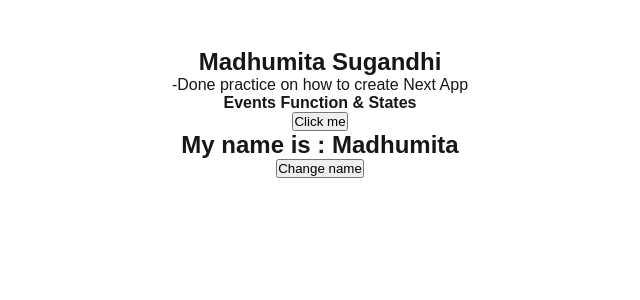
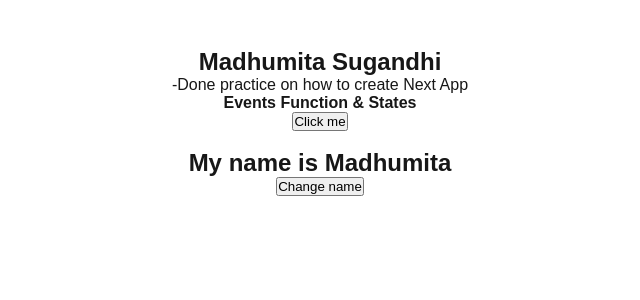
Before and after one commit to madhumitasugandhi/nextjs, a Next.js app: page / in a window 1280 px wide. Shown: the top 300 px of the page, without its empty margins (320-960 px from the left). Built offline with nearby package versions, Linux system fonts and the light colour scheme.

Commit message:
Till now all code updated.

```diff
--- a/src/components/EventsFunctionsStates.jsx
+++ b/src/components/EventsFunctionsStates.jsx
@@ -14,8 +14,8 @@ const EventsFunctionsStates = () => {
     <>
       <h4>Events Function & States</h4>
       <button onClick={() => sayHello('Madhu')}>Click me</button>
-      <br/>
-      <h2>My name is : {firstName}</h2>
+      <br/><br/>
+      <h2>My name is {firstName}</h2>
       <button onClick={changeName}>Change name</button>
     </>
   );
```
